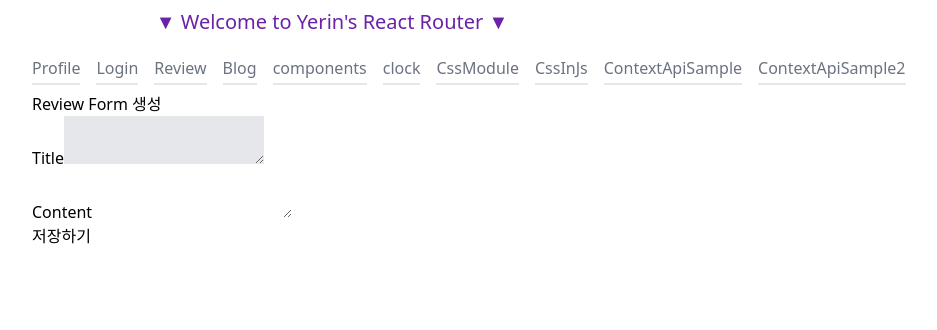
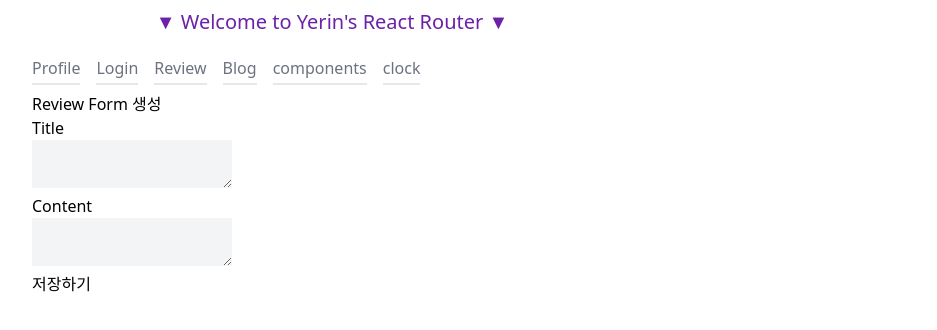
Before and after one commit to get-py/myproj-react, a React (Create React App) app: page /blog/posts/new in a window 1280 px wide. Shown: the top 330 px of the page, without its empty margins (308-1245 px from the left). Built offline with nearby package versions, Linux system fonts and the light colour scheme; no server answers.

Commit message:
post 수정, 삭제 기능 보완(아직은 오류있음)

```diff
--- a/src/App.js
+++ b/src/App.js
@@ -33,6 +33,7 @@ function App() {
           <Route path="/blog/posts/:postId/" element={<PageBlogDetail />} />
           <Route path="/blog/posts/:postId/edit/" element={<PageBlogForm />} />
 
+          <Route path="/examples/clock/" element={<Clock />} />
           <Route path="/examples/components/" element={<Components />} />
           <Route path="/examples/css-module/" element={<CssModule />} />
           <Route path="/examples/cssinjs/" element={<CssInJs />} />
@@ -50,9 +51,6 @@ function App() {
           <Route path="/reviews/:reviewId/edit/" element={<ReviewForm />} />
         </Routes>
       </div>
-      <Routes>
-        <Route path="/examples/clock/" element={<Clock />} />
-      </Routes>
     </>
   );
 }
--- a/src/components/TopNav.jsx
+++ b/src/components/TopNav.jsx
@@ -23,7 +23,7 @@ function TopNav() {
         <li>
           <MyLink to="/examples/clock/">clock</MyLink>
         </li>
-        <li>
+        {/* <li>
           <MyLink to="/examples/css-module/">CssModule</MyLink>
         </li>
         <li>
@@ -34,7 +34,7 @@ function TopNav() {
         </li>
         <li>
           <MyLink to="/examples/context-api-sample2/">ContextApiSample2</MyLink>
-        </li>
+        </li> */}
       </ul>
     </div>
   );
--- a/src/components/blog/BlogForm.jsx
+++ b/src/components/blog/BlogForm.jsx
@@ -1,3 +1,5 @@
+import { useNavigate } from 'react-router-dom';
+
 function BlogForm({ fieldValues, handleFieldChange, handleSubmit, loading }) {
   const handleClickedSubmitButton = () => {
     if (handleSubmit) {
@@ -6,6 +8,7 @@ function BlogForm({ fieldValues, handleFieldChange, handleSubmit, loading }) {
       console.warn('handleSubmit 속성값을 지정해주세요.');
     }
   };
+  const navigate = useNavigate();
 
   return (
     <div>
@@ -13,21 +16,24 @@ function BlogForm({ fieldValues, handleFieldChange, handleSubmit, loading }) {
 
       <div>
         <label>Title</label>
+      </div>
+      <div>
         <textarea
           onChange={handleFieldChange}
           name="title"
           value={fieldValues.title}
-          className="bg-gray-200"
+          className="bg-gray-100 border-gray-300"
         />
       </div>
-
       <div>
         <label>Content</label>
+      </div>
+      <div>
         <textarea
           onChange={handleFieldChange}
           name="content"
           value={fieldValues.content}
-          className="border-gray-300"
+          className="bg-gray-100 border-gray-300"
         />
       </div>
 
@@ -35,6 +41,7 @@ function BlogForm({ fieldValues, handleFieldChange, handleSubmit, loading }) {
         <button
           type="submit"
           onClick={() => handleClickedSubmitButton()}
+          onClick={() => navigate(`/blog/posts/`)}
           disabled={loading}
         >
           {loading && 'loading...'} 저장하기
--- a/src/pages/blog/PageBlogForm.jsx
+++ b/src/pages/blog/PageBlogForm.jsx
@@ -44,7 +44,7 @@ function PageBlogForm() {
       } else {
         await axiosInstance.post(url, fieldValues);
       }
-      Navigate('/posts/');
+      Navigate('posts/');
     } catch (e) {
       setError(e);
       console.error(e);
@@ -54,7 +54,7 @@ function PageBlogForm() {
 
   return (
     <div>
-      <h1>Review Form {postId ? '수정' : '생성'}</h1>
+      <h1 className="text-bold">Review Form {postId ? '수정' : '생성'}</h1>
       <BlogForm
         fieldValues={fieldValues}
         handleFieldChange={handleFieldChange}
--- a/src/pages/blog/PageBlogList.jsx
+++ b/src/pages/blog/PageBlogList.jsx
@@ -72,7 +72,7 @@ function PageBlogList() {
       </button>
 
       <button
-        onClick={() => navigate('/posts/new')}
+        onClick={() => navigate('/blog/posts/new')}
         className="text-sm hover:bg-purple-200"
       >
         write
@@ -83,7 +83,7 @@ function PageBlogList() {
           key={post.id}
           post={post}
           handleDelete={() => deletePost(post)}
-          // handleEdit={() => navigate(`/posts/${post.id}/edit`)}
+          handleEdit={() => navigate(`/blog/posts/${post.id}/edit/`)}
         />
       ))}
     </div>
--- a/src/pages/reviews/ReviewForm.jsx
+++ b/src/pages/reviews/ReviewForm.jsx
@@ -1,7 +1,7 @@
 import DebugStates from 'components/DebugStates';
 import ReviewForm from 'components/ReviewForm';
 import useFieldValues from 'hooks/useFieldValues';
-import { Navigate, useParams } from 'react-router-dom';
+import { useNavigate, useParams } from 'react-router-dom';
 import { useEffect, useState } from 'react';
 import { axiosInstance } from 'api/base';
 
@@ -14,7 +14,7 @@ function PageReviewForm() {
       score: 5,
       content: '',
     });
-
+  const navigate = useNavigate();
   const [errorMessages, setErrorMessages] = useState({});
 
   useEffect(() => {
@@ -42,7 +42,7 @@ function PageReviewForm() {
 
     const url = !reviewId
       ? '/shop/api/reviews/'
-      : `/shop/api/reviews/${reviewId}`;
+      : `/shop/api/reviews/${reviewId}/`;
 
     try {
       if (!reviewId) {
@@ -50,7 +50,7 @@ function PageReviewForm() {
       } else {
         await axiosInstance.post(url, fieldValues);
       }
-      Navigate('/reviews/');
+      navigate('/reviews/');
     } catch (e) {
       setError(e);
       console.error(e);
```
